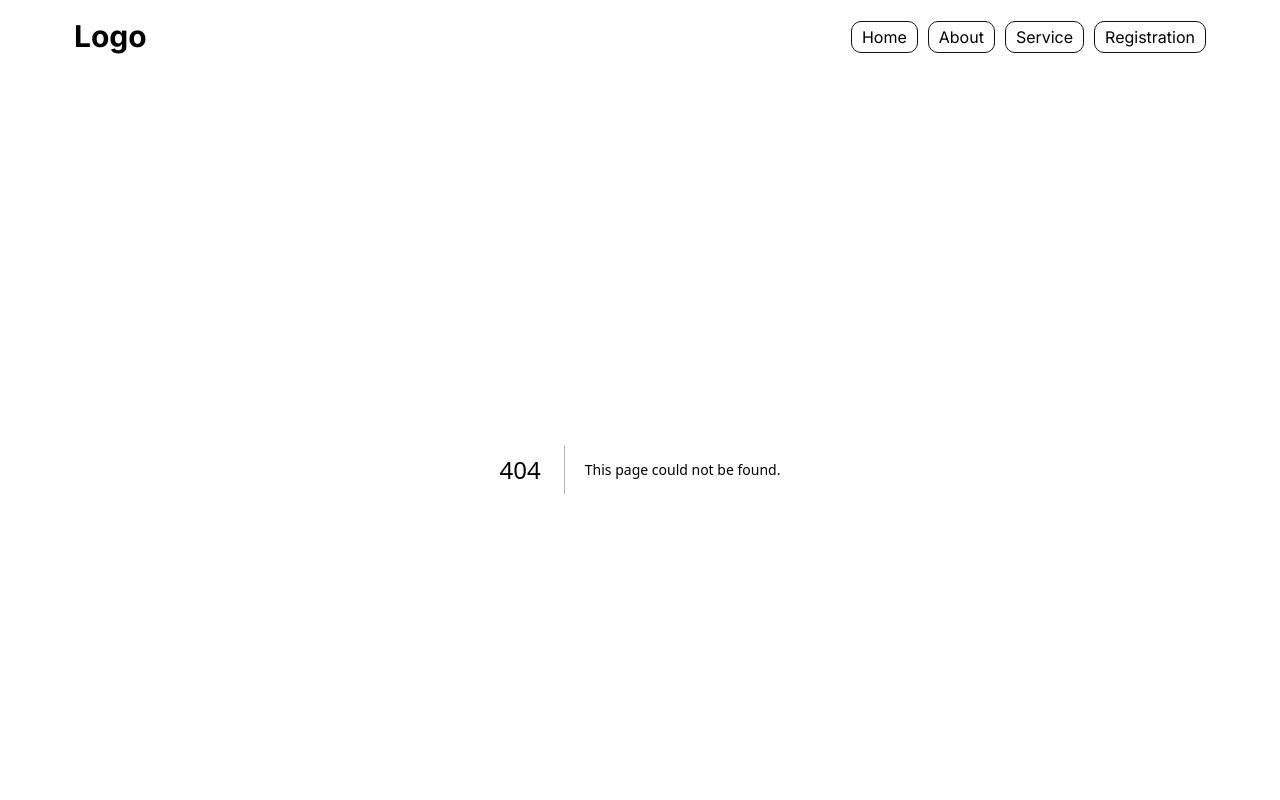
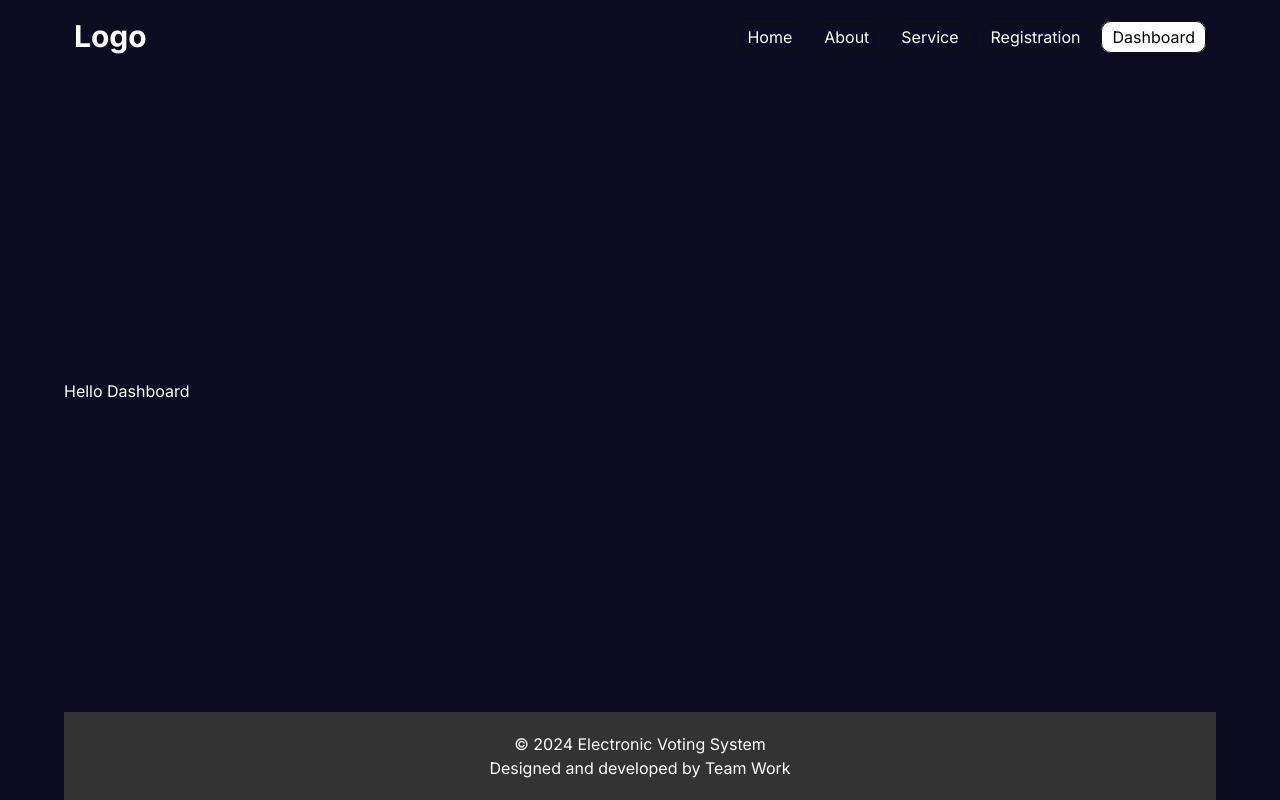
Before and after one commit to jsjunayet/teamwork-1, a Next.js app: page /dashboard in a window 1280 px wide. Before the commit this address had no page. Shown: the top 800 px of the page. Built offline with nearby package versions, Linux system fonts and the light colour scheme.

Commit message:
Navbar Dashboard Route

```diff
--- a/src/Component/Navbar/Link/Links.js
+++ b/src/Component/Navbar/Link/Links.js
@@ -22,6 +22,10 @@ const Links = () => {
         {
             path: '/registration',
             title: 'Registration'
+        },
+        {
+            path: '/dashboard',
+            title: 'Dashboard'
         },
 
     ]
--- /dev/null
+++ b/src/app/dashboard/page.js
@@ -0,0 +1,11 @@
+import React from 'react';
+
+const Dashboard = () => {
+    return (
+        <div>
+            <h2>Hello Dashboard</h2>
+        </div>
+    );
+};
+
+export default Dashboard;
--- a/src/app/layout.js
+++ b/src/app/layout.js
@@ -1,27 +1,27 @@
-import { Inter } from 'next/font/google'
-import './globals.css'
-import Navbar from '@/Component/Navbar/Navbar'
-import Footer from '@/Component/Footer/Footer'
+import { Inter } from "next/font/google";
+import "./globals.css";
+import Navbar from "@/Component/Navbar/Navbar";
+import Footer from "@/Component/Footer/Footer";
 
-const inter = Inter({ subsets: ['latin'] })
+const inter = Inter({ subsets: ["latin"] });
 
 export const metadata = {
-  title: 'Create Next App',
-  description: 'Generated by create next app',
-}
+  title: "Create Next App",
+  description: "Generated by create next app",
+};
 
 export default function RootLayout({ children }) {
   return (
     <html lang="en">
       <body className={inter.className}>
         <div>
-          <div className='max-w-6xl mx-auto min-h-screen flex flex-col justify-between'>
-          <Navbar></Navbar>
-          {children}
-          <Footer></Footer>
+          <div className="max-w-6xl mx-auto min-h-screen flex flex-col justify-between">
+            <Navbar></Navbar>
+            {children}
+            <Footer></Footer>
+          </div>
         </div>
-         </div>
-        </body>
+      </body>
     </html>
-  )
+  );
 }
```
